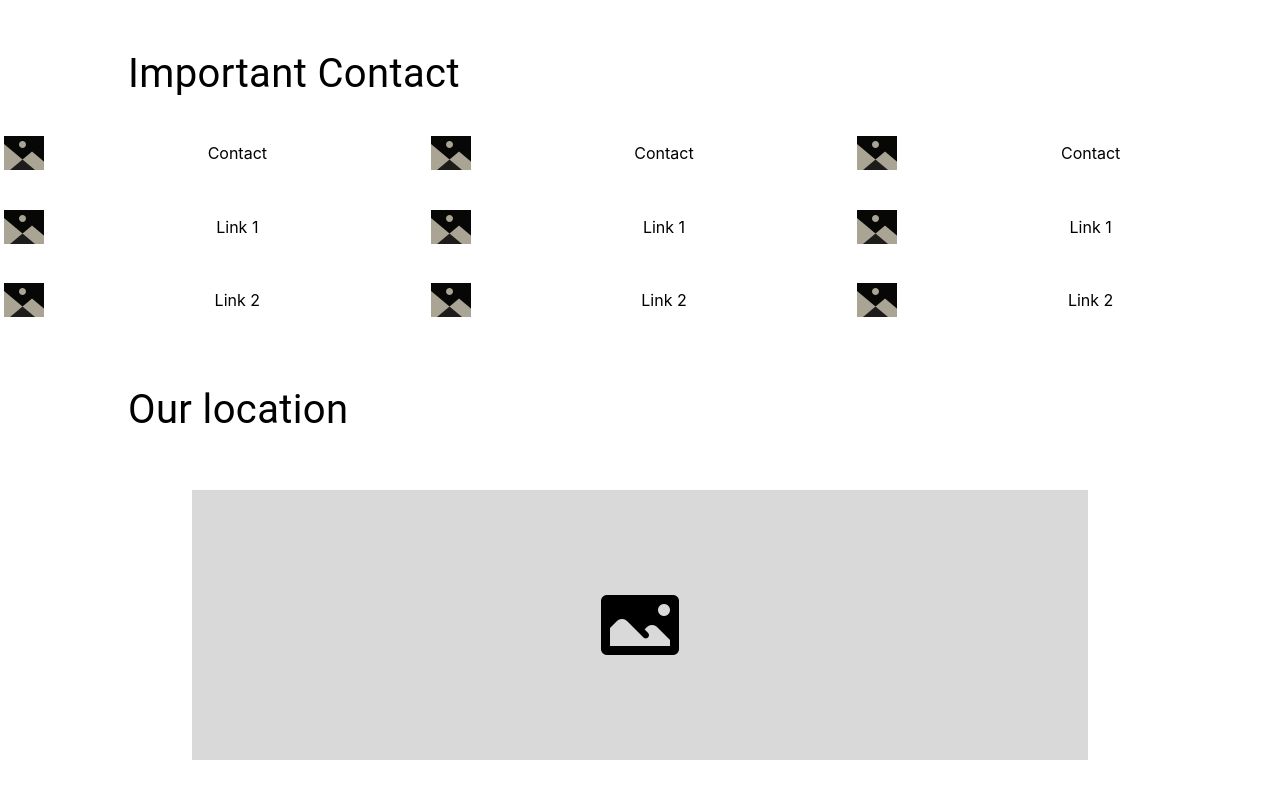
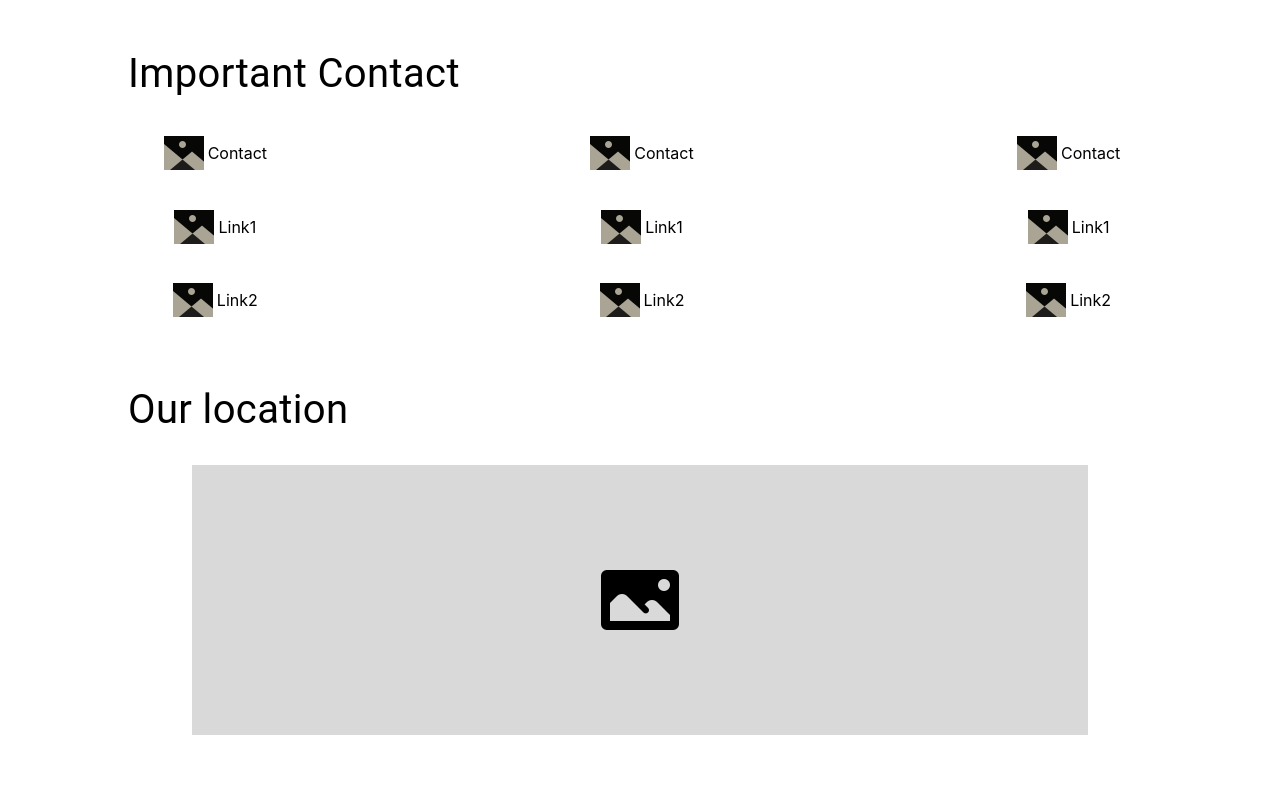
Before and after one commit to microsoftwala/spon, a React (Create React App) app: page /contact in a window 1280 px wide. Shown: the part 740-1540 px from the top of the page. Built offline with nearby package versions, Linux system fonts and the light colour scheme.

Commit message:
Update Contact.jsx

```diff
--- a/src/components/Contact.jsx
+++ b/src/components/Contact.jsx
@@ -17,32 +17,30 @@ function Contact() {
         <div className="contact-section">
         <Typography
           sx={{
-            font: "enter",
             fontSize: "40px",
             fontWeight: "400",
             height: "100%",
             width: {xs:"100%",sm:"100%",md:"90%"},
             display: "flex",
-            justifyContent: {md:'flex-start',xs:"center",sm:"center"},
-            ml: {xs:"0px",sm:"0px",md:"10%"},
+            justifyContent: {md:'flex-start',xs:"center",sm:"flex-start"},
+            ml: {xs:"0px",sm:"10%",md:"10%"},
             mt:"30px"
           }}
         >
           Contact Us
         </Typography>
-          <Typography sx={{ fontSize:"20px",mb:"50px",display:"flex",justifyContent:"flex-start",ml:"10%" }}>Please fill out the form below to get in touch with us:</Typography>
+          <Typography sx={{ fontSize:"20px",mb:"50px",display:"flex",justifyContent:"flex-start",ml:{xs:"auto",sm:"10%",md:"10%"} }}>Please fill out the form below to get in touch with us:</Typography>
           <div className='formss'>
           <form>
             <div>
-              {/* <label htmlFor="name">Name:</label> */}
               <input type="text" placeholder="Name" id="name" name="name" />
             </div>
+
             <div>
-              {/* <label htmlFor="email">Email ID:</label> */}
               <input type="email"placeholder="Email" id="email" name="email" />
             </div>
+
             <div>
-              {/* <label htmlFor="mobile">Mobile Number:</label> */}
               <input type="tel"  placeholder="Mobile" id="mobile" name="mobile" />
             </div>
             <div>
@@ -70,29 +68,48 @@ function Contact() {
           Important Contact
         </Typography>
         <div className="row">
+          <div className='label'>
               <img src={computerImage} alt='roundimage'/>
               <span className='label'>Contact</span>
+          </div>
+          <div className='label'>
               <img src={computerImage} alt='roundimage'/>
               <span className='label'>Contact</span>
+          </div>
+          <div className='label'>
               <img src={computerImage} alt='roundimage'/>
               <span className='label'>Contact</span>
+          </div>
+        </div>
 
+        <div className="row">
+          <div className='label'>
+              <img src={computerImage} alt='roundimage'/>
+              <span className='label'>Link1</span>
           </div>
+          <div className='label'>
+              <img src={computerImage} alt='roundimage'/>
+              <span className='label'>Link1</span>
+          </div>
+          <div className='label'>
+              <img src={computerImage} alt='roundimage'/>
+              <span className='label'>Link1</span>
+          </div>
+        </div>
+
         <div className="row">
+          <div className='label'>
               <img src={computerImage} alt='roundimage'/>
-          <span className='label'>Link 1</span>
+              <span className='label'>Link2</span>
+          </div>
+          <div className='label'>
               <img src={computerImage} alt='roundimage'/>
-          <span className='label'>Link 1</span>
+              <span className='label'>Link2</span>
+          </div>
+          <div className='label'>
               <img src={computerImage} alt='roundimage'/>
-          <span className='label'>Link 1</span>
+              <span className='label'>Link2</span>
           </div>
-        <div className="row">
-        <img src={computerImage} alt='roundimage'/>
-          <span className='label'>Link 2</span>
-          <img src={computerImage} alt='roundimage'/>
-          <span className='label'>Link 2</span>
-          <img src={computerImage} alt='roundimage'/>
-          <span className='label'>Link 2</span>
         </div>
 
 
@@ -116,7 +133,7 @@ function Contact() {
             display:"flex",
             justifyContent:"center",
             height:"270px",
-            mt:"50px",
+            mt:"25px",
             mb:"100px",
             alignItems:"center"
           }}>
```
Lines whose indentation alone changed are shown as unchanged.
